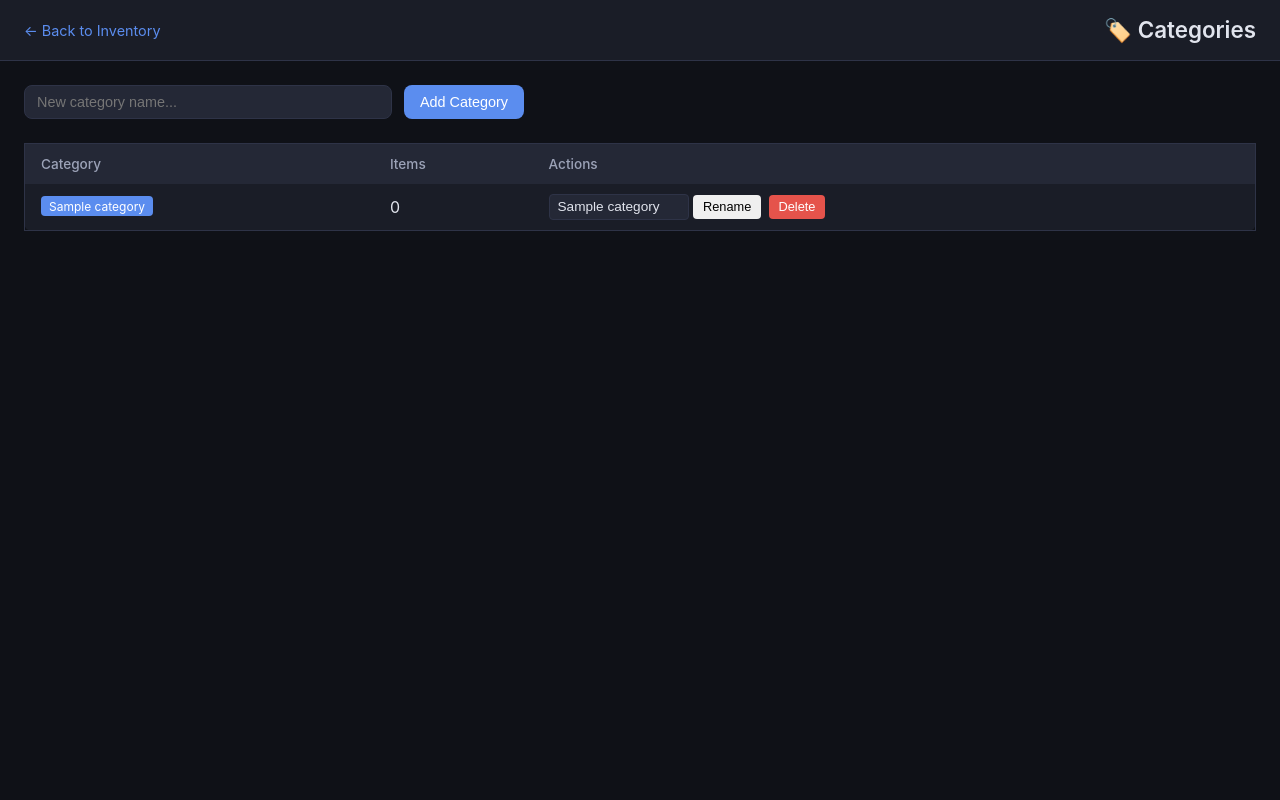
After one commit to kthmorgan/Inventory-Management-App, a Flask app: page /categories in a window 1280 px wide. The commit adds this page. Run offline with Flask 3, Linux system fonts and the light colour scheme; tables that the repository leaves empty hold one stand-in row (values such as "Sample post").

Commit message:
Add managed categories feature
- New categories table with CRUD management
- Auto-migration: existing freeform categories in items migrate into categories table on upgrade
- Category management page at /categories (add, rename, delete)
- Category dropdown on add/edit item forms (no more freeform text)
- Category filter on index page pulls from categories table
- REST API: /api/categories (GET, POST), /api/categories/<id> (PUT, DELETE)
- API validates category exists before allowing item create/update
- Deleting a category clears it from all items
- Renaming a category updates all items using it
- CLI: categories list/add/rename/remove subcommands
- CSS for category management table and inline forms

```diff
--- a/app.py
+++ b/app.py
@@ -28,22 +28,128 @@ def get_db():
 
 
 def init_db():
-    if not os.path.exists(DB_PATH):
-        conn = sqlite3.connect(DB_PATH)
-        with open(SCHEMA_PATH) as f:
-            conn.executescript(f.read())
-        conn.close()
+    new_db = not os.path.exists(DB_PATH)
+    conn = sqlite3.connect(DB_PATH)
+    with open(SCHEMA_PATH) as f:
+        conn.executescript(f.read())
+
+    # Migration: if categories table is empty but items have categories, migrate them
+    if not new_db:
+        migrate_categories(conn)
+
+    conn.close()
     os.makedirs(PHOTO_DIR, exist_ok=True)
+
+
+def migrate_categories(conn):
+    """Migrate existing freeform categories from items table into the categories table."""
+    # Check if categories table exists (graceful for old DBs)
+    tables = [r[0] for r in conn.execute("SELECT name FROM sqlite_master WHERE type='table'").fetchall()]
+    if 'categories' not in tables:
+        conn.execute("""CREATE TABLE IF NOT EXISTS categories (
+            id INTEGER PRIMARY KEY AUTOINCREMENT,
+            name TEXT NOT NULL UNIQUE,
+            created_at TIMESTAMP DEFAULT CURRENT_TIMESTAMP
+        )""")
+        conn.commit()
+
+    # Get existing categories from the categories table
+    existing = set(r[0] for r in conn.execute("SELECT name FROM categories").fetchall())
+
+    # Get distinct categories currently in use by items
+    item_categories = [r[0] for r in conn.execute(
+        "SELECT DISTINCT category FROM items WHERE category IS NOT NULL AND category != ''"
+    ).fetchall()]
+
+    # Insert any categories from items that aren't already in the categories table
+    added = 0
+    for cat in item_categories:
+        if cat not in existing:
+            try:
+                conn.execute("INSERT INTO categories (name) VALUES (?)", (cat,))
+                added += 1
+            except sqlite3.IntegrityError:
+                pass  # already exists (race condition)
+
+    if added:
+        conn.commit()
+        print(f"Migrated {added} existing categories into categories table")
+
+
+def get_categories():
+    """Get all categories from the categories table."""
+    conn = get_db()
+    cats = [dict(r) for r in conn.execute("SELECT * FROM categories ORDER BY name").fetchall()]
+    conn.close()
+    return cats
 
 
 def item_from_row(row):
     d = dict(row)
-    # Get photos for this item
     conn = get_db()
     photos = conn.execute("SELECT * FROM photos WHERE item_id = ?", (d['id'],)).fetchall()
     d['photos'] = [dict(p) for p in photos]
     conn.close()
     return d
+
+
+# ── Category Management ─────────────────────────────────────────
+
+@app.route('/categories')
+def categories_page():
+    conn = get_db()
+    categories = conn.execute("SELECT c.*, (SELECT COUNT(*) FROM items WHERE category = c.name) as item_count FROM categories c ORDER BY c.name").fetchall()
+    conn.close()
+    return render_template('categories.html', categories=categories)
+
+
+@app.route('/categories/add', methods=['POST'])
+def category_add():
+    name = request.form.get('name', '').strip()
+    if not name:
+        return redirect(url_for('categories_page'))
+    conn = get_db()
+    try:
+        conn.execute("INSERT INTO categories (name) VALUES (?)", (name,))
+        conn.commit()
+    except sqlite3.IntegrityError:
+        pass  # already exists
+    conn.close()
+    return redirect(url_for('categories_page'))
+
+
+@app.route('/categories/rename/<int:cat_id>', methods=['POST'])
+def category_rename(cat_id):
+    new_name = request.form.get('name', '').strip()
+    if not new_name:
+        return redirect(url_for('categories_page'))
+    conn = get_db()
+    # Get old name
+    row = conn.execute("SELECT name FROM categories WHERE id = ?", (cat_id,)).fetchone()
+    if row:
+        old_name = row['name']
+        try:
+            conn.execute("UPDATE categories SET name = ? WHERE id = ?", (new_name, cat_id))
+            # Update all items with the old category name
+            conn.execute("UPDATE items SET category = ? WHERE category = ?", (new_name, old_name))
+            conn.commit()
+        except sqlite3.IntegrityError:
+            pass  # new name already exists
+    conn.close()
+    return redirect(url_for('categories_page'))
+
+
+@app.route('/categories/delete/<int:cat_id>', methods=['POST'])
+def category_delete(cat_id):
+    conn = get_db()
+    row = conn.execute("SELECT name FROM categories WHERE id = ?", (cat_id,)).fetchone()
+    if row:
+        # Clear category from items that use it
+        conn.execute("UPDATE items SET category = '' WHERE category = ?", (row['name'],))
+        conn.execute("DELETE FROM categories WHERE id = ?", (cat_id,))
+        conn.commit()
+    conn.close()
+    return redirect(url_for('categories_page'))
 
 
 # ── Web Routes ──────────────────────────────────────────────────
@@ -85,7 +191,6 @@ def index():
 
     if conditions:
         if search:
-            # FTS query already has WHERE, append AND for filters
             query += " AND " + " AND ".join(conditions)
         else:
             query += " WHERE " + " AND ".join(conditions)
@@ -94,8 +199,8 @@ def index():
 
     items = [item_from_row(row) for row in conn.execute(query, params).fetchall()]
 
-    # Get distinct categories and locations for filters
-    categories = [r[0] for r in conn.execute("SELECT DISTINCT category FROM items WHERE category != '' ORDER BY category").fetchall()]
+    # Get categories from categories table (not distinct from items)
+    categories = [r['name'] for r in conn.execute("SELECT name FROM categories ORDER BY name").fetchall()]
     locations = [r[0] for r in conn.execute("SELECT DISTINCT location FROM items WHERE location != '' ORDER BY location").fetchall()]
 
     # Stats
@@ -124,6 +229,7 @@ def item_detail(item_id):
 
 @app.route('/add', methods=['GET', 'POST'])
 def add_item():
+    categories = get_categories()
     if request.method == 'POST':
         conn = get_db()
         cursor = conn.cursor()
@@ -148,7 +254,6 @@ def add_item():
         for f in files:
             if f and allowed_file(f.filename):
                 filename = secure_filename(f.filename)
-                # Prepend item_id to avoid collisions
                 filename = f"{item_id}_{filename}"
                 f.save(os.path.join(PHOTO_DIR, filename))
                 conn.execute("INSERT INTO photos (item_id, filename, original_name) VALUES (?, ?, ?)",
@@ -158,11 +263,12 @@ def add_item():
         conn.close()
         return redirect(url_for('index'))
 
-    return render_template('form.html', item=None)
+    return render_template('form.html', item=None, categories=categories)
 
 
 @app.route('/edit/<int:item_id>', methods=['GET', 'POST'])
 def edit_item(item_id):
+    categories = get_categories()
     conn = get_db()
     row = conn.execute("SELECT * FROM items WHERE id = ?", (item_id,)).fetchone()
     if not row:
@@ -213,13 +319,12 @@ def edit_item(item_id):
 
     item = item_from_row(row)
     conn.close()
-    return render_template('form.html', item=item)
+    return render_template('form.html', item=item, categories=categories)
 
 
 @app.route('/delete/<int:item_id>', methods=['POST'])
 def delete_item(item_id):
     conn = get_db()
-    # Delete photos from filesystem
     photos = conn.execute("SELECT * FROM photos WHERE item_id = ?", (item_id,)).fetchall()
     for photo in photos:
         filepath = os.path.join(PHOTO_DIR, photo['filename'])
@@ -286,6 +391,14 @@ def api_add():
     if not data or not data.get('name'):
         return jsonify({"error": "name is required"}), 400
 
+    # Validate category exists
+    if data.get('category'):
+        conn = get_db()
+        cat_exists = conn.execute("SELECT 1 FROM categories WHERE name = ?", (data['category'],)).fetchone()
+        conn.close()
+        if not cat_exists:
+            return jsonify({"error": f"category '{data['category']}' does not exist"}), 400
+
     conn = get_db()
     cursor = conn.cursor()
     cursor.execute("""
@@ -318,6 +431,13 @@ def api_update(item_id):
     if not row:
         conn.close()
         return jsonify({"error": "not found"}), 404
+
+    # Validate category if being changed
+    if 'category' in data and data['category']:
+        cat_exists = conn.execute("SELECT 1 FROM categories WHERE name = ?", (data['category'],)).fetchone()
+        if not cat_exists:
+            conn.close()
+            return jsonify({"error": f"category '{data['category']}' does not exist"}), 400
 
     fields = []
     values = []
@@ -357,6 +477,74 @@ def api_delete(item_id):
     return jsonify({"deleted": item_id})
 
 
+# ── Categories REST API ─────────────────────────────────────────
+
+@app.route('/api/categories', methods=['GET'])
+def api_categories_list():
+    conn = get_db()
+    categories = conn.execute("SELECT c.*, (SELECT COUNT(*) FROM items WHERE category = c.name) as item_count FROM categories c ORDER BY c.name").fetchall()
+    result = [{"id": r['id'], "name": r['name'], "item_count": r['item_count'], "created_at": r['created_at']} for r in categories]
+    conn.close()
+    return jsonify(result)
+
+
+@app.route('/api/categories', methods=['POST'])
+def api_categories_add():
+    data = request.get_json()
+    if not data or not data.get('name'):
+        return jsonify({"error": "name is required"}), 400
+    name = data['name'].strip()
+    conn = get_db()
+    try:
+        conn.execute("INSERT INTO categories (name) VALUES (?)", (name,))
+        conn.commit()
+        row = conn.execute("SELECT * FROM categories WHERE name = ?", (name,)).fetchone()
+        result = {"id": row['id'], "name": row['name'], "created_at": row['created_at']}
+        conn.close()
+        return jsonify(result), 201
+    except sqlite3.IntegrityError:
+        conn.close()
+        return jsonify({"error": f"category '{name}' already exists"}), 409
+
+
+@app.route('/api/categories/<int:cat_id>', methods=['PUT'])
+def api_categories_rename(cat_id):
+    data = request.get_json()
+    if not data or not data.get('name'):
+        return jsonify({"error": "name is required"}), 400
+    new_name = data['name'].strip()
+    conn = get_db()
+    row = conn.execute("SELECT name FROM categories WHERE id = ?", (cat_id,)).fetchone()
+    if not row:
+        conn.close()
+        return jsonify({"error": "not found"}), 404
+    old_name = row['name']
+    try:
+        conn.execute("UPDATE categories SET name = ? WHERE id = ?", (new_name, cat_id))
+        conn.execute("UPDATE items SET category = ? WHERE category = ?", (new_name, old_name))
+        conn.commit()
+        conn.close()
+        return jsonify({"id": cat_id, "name": new_name, "old_name": old_name})
+    except sqlite3.IntegrityError:
+        conn.close()
+        return jsonify({"error": f"category '{new_name}' already exists"}), 409
+
+
+@app.route('/api/categories/<int:cat_id>', methods=['DELETE'])
+def api_categories_delete(cat_id):
+    conn = get_db()
+    row = conn.execute("SELECT name FROM categories WHERE id = ?", (cat_id,)).fetchone()
+    if not row:
+        conn.close()
+        return jsonify({"error": "not found"}), 404
+    # Clear category from items
+    conn.execute("UPDATE items SET category = '' WHERE category = ?", (row['name'],))
+    conn.execute("DELETE FROM categories WHERE id = ?", (cat_id,))
+    conn.commit()
+    conn.close()
+    return jsonify({"deleted": cat_id, "name": row['name']})
+
+
 if __name__ == '__main__':
     init_db()
     app.run(host='0.0.0.0', port=8480, debug=False)
--- a/schema.sql
+++ b/schema.sql
@@ -12,6 +12,12 @@ CREATE TABLE IF NOT EXISTS items (
     photo TEXT DEFAULT '',
     created_at TIMESTAMP DEFAULT CURRENT_TIMESTAMP,
     updated_at TIMESTAMP DEFAULT CURRENT_TIMESTAMP
+);
+
+CREATE TABLE IF NOT EXISTS categories (
+    id INTEGER PRIMARY KEY AUTOINCREMENT,
+    name TEXT NOT NULL UNIQUE,
+    created_at TIMESTAMP DEFAULT CURRENT_TIMESTAMP
 );
 
 CREATE TABLE IF NOT EXISTS photos (
--- a/static/style.css
+++ b/static/style.css
@@ -204,6 +204,73 @@ main { padding: 1.5rem; max-width: 1400px; margin: 0 auto; }
 
 .form-actions { display: flex; gap: .75rem; margin-top: 1.5rem; }
 
+/* Category management */
+.category-add-form {
+    display: flex;
+    gap: .75rem;
+    margin-bottom: 1.5rem;
+    max-width: 500px;
+}
+.category-add-form input {
+    flex: 1;
+    background: var(--surface2);
+    border: 1px solid var(--border);
+    color: var(--text);
+    padding: .5rem .75rem;
+    border-radius: var(--radius);
+    font-size: .9rem;
+    outline: none;
+}
+.category-add-form input:focus { border-color: var(--primary); }
+
+.category-table {
+    width: 100%;
+    border-collapse: collapse;
+    background: var(--surface);
+    border: 1px solid var(--border);
+    border-radius: var(--radius);
+}
+.category-table th {
+    text-align: left;
+    padding: .75rem 1rem;
+    background: var(--surface2);
+    color: var(--text2);
+    font-weight: 500;
+    font-size: .85rem;
+}
+.category-table td {
+    padding: .6rem 1rem;
+    border-bottom: 1px solid var(--border);
+}
+.category-table tr:last-child td { border-bottom: none; }
+.category-table .actions {
+    display: flex;
+    gap: .5rem;
+    align-items: center;
+}
+.inline-form {
+    display: inline-flex;
+    gap: .3rem;
+    align-items: center;
+}
+.inline-form input {
+    background: var(--surface2);
+    border: 1px solid var(--border);
+    color: var(--text);
+    padding: .3rem .5rem;
+    border-radius: 4px;
+    font-size: .85rem;
+    width: 140px;
+    outline: none;
+}
+.inline-form input:focus { border-color: var(--primary); }
+
+.btn-small {
+    padding: .3rem .6rem;
+    font-size: .8rem;
+    border-radius: 4px;
+}
+
 /* Responsive */
 @media (max-width: 768px) {
     .detail-grid { grid-template-columns: 1fr; }
@@ -212,4 +279,6 @@ main { padding: 1.5rem; max-width: 1400px; margin: 0 auto; }
     .search-bar { max-width: none; }
     .filters { width: 100%; }
     .items-grid { grid-template-columns: repeat(auto-fill, minmax(180px, 1fr)); }
+    .category-table .actions { flex-direction: column; align-items: flex-start; }
+    .inline-form input { width: 120px; }
 }
--- /dev/null
+++ b/templates/categories.html
@@ -0,0 +1,65 @@
+<!DOCTYPE html>
+<html lang="en">
+<head>
+    <meta charset="UTF-8">
+    <meta name="viewport" content="width=device-width, initial-scale=1.0">
+    <title>Categories — Inventory</title>
+    <link rel="stylesheet" href="/static/style.css">
+</head>
+<body>
+    <header>
+        <a href="/" class="back-link">← Back to Inventory</a>
+        <h1>🏷️ Categories</h1>
+    </header>
+
+    <main>
+        <form class="category-add-form" method="post" action="/categories/add">
+            <input type="text" name="name" placeholder="New category name..." required maxlength="100">
+            <button type="submit" class="btn btn-primary">Add Category</button>
+        </form>
+
+        {% if categories %}
+        <table class="category-table">
+            <thead>
+                <tr>
+                    <th>Category</th>
+                    <th>Items</th>
+                    <th>Actions</th>
+                </tr>
+            </thead>
+            <tbody>
+                {% for cat in categories %}
+                <tr>
+                    <td>
+                        <span class="badge">{{ cat.name }}</span>
+                    </td>
+                    <td>{{ cat.item_count }}</td>
+                    <td class="actions">
+                        <form method="post" action="/categories/rename/{{ cat.id }}" class="inline-form">
+                            <input type="text" name="name" value="{{ cat.name }}" required maxlength="100">
+                            <button type="submit" class="btn btn-small">Rename</button>
+                        </form>
+                        {% if cat.item_count == 0 %}
+                        <form method="post" action="/categories/delete/{{ cat.id }}" class="inline-form"
+                              onsubmit="return confirm('Delete category \'{{ cat.name }}\'? Items using it will have their category cleared.')">
+                            <button type="submit" class="btn btn-small btn-danger">Delete</button>
+                        </form>
+                        {% else %}
+                        <form method="post" action="/categories/delete/{{ cat.id }}" class="inline-form"
+                              onsubmit="return confirm('Delete category \'{{ cat.name }}\'? {{ cat.item_count }} item(s) will have their category cleared.')">
+                            <button type="submit" class="btn btn-small btn-danger">Delete</button>
+                        </form>
+                        {% endif %}
+                    </td>
+                </tr>
+                {% endfor %}
+            </tbody>
+        </table>
+        {% else %}
+        <div class="empty-state">
+            <p>No categories yet. Add one above.</p>
+        </div>
+        {% endif %}
+    </main>
+</body>
+</html>
--- a/templates/index.html
+++ b/templates/index.html
@@ -43,6 +43,7 @@
             </select>
         </div>
 
+        <a href="/categories" class="btn btn-secondary">🏷️ Categories</a>
         <a href="/add" class="btn btn-primary" id="add-btn">+ Add Item</a>
     </nav>
 
```
Also changed, not shown: cli.py (+95 -2 lines), templates/form.html (+6 -1 lines).
